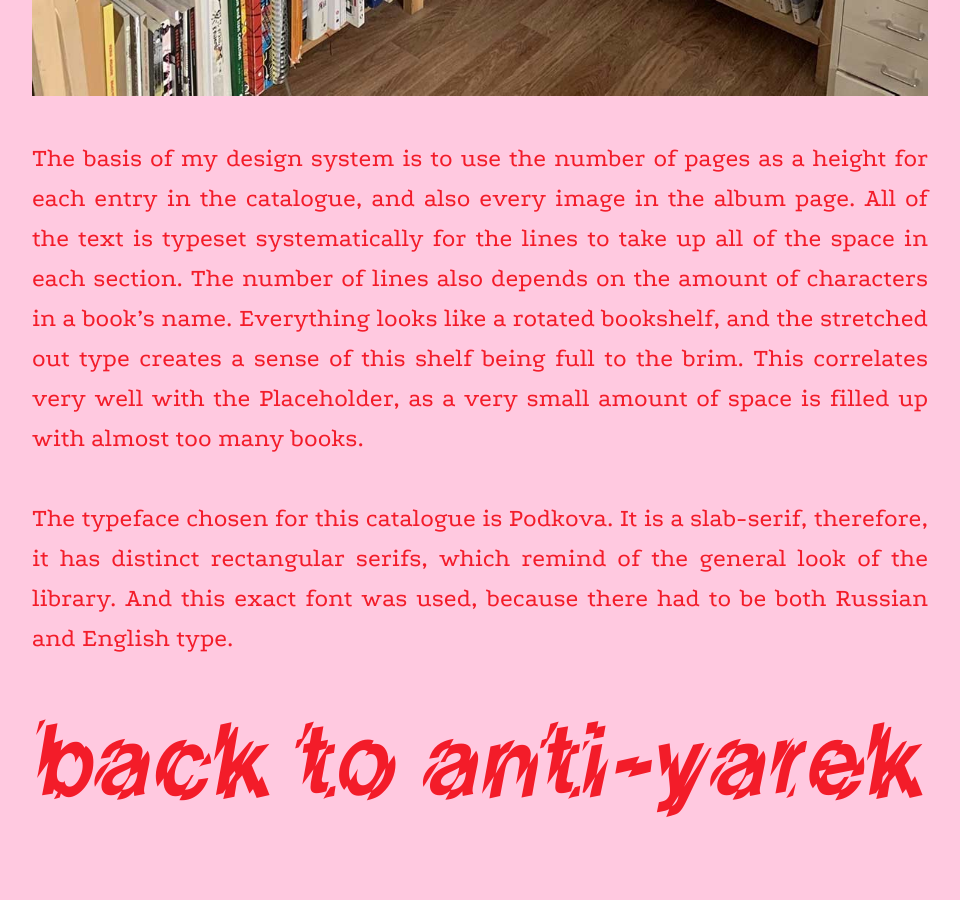
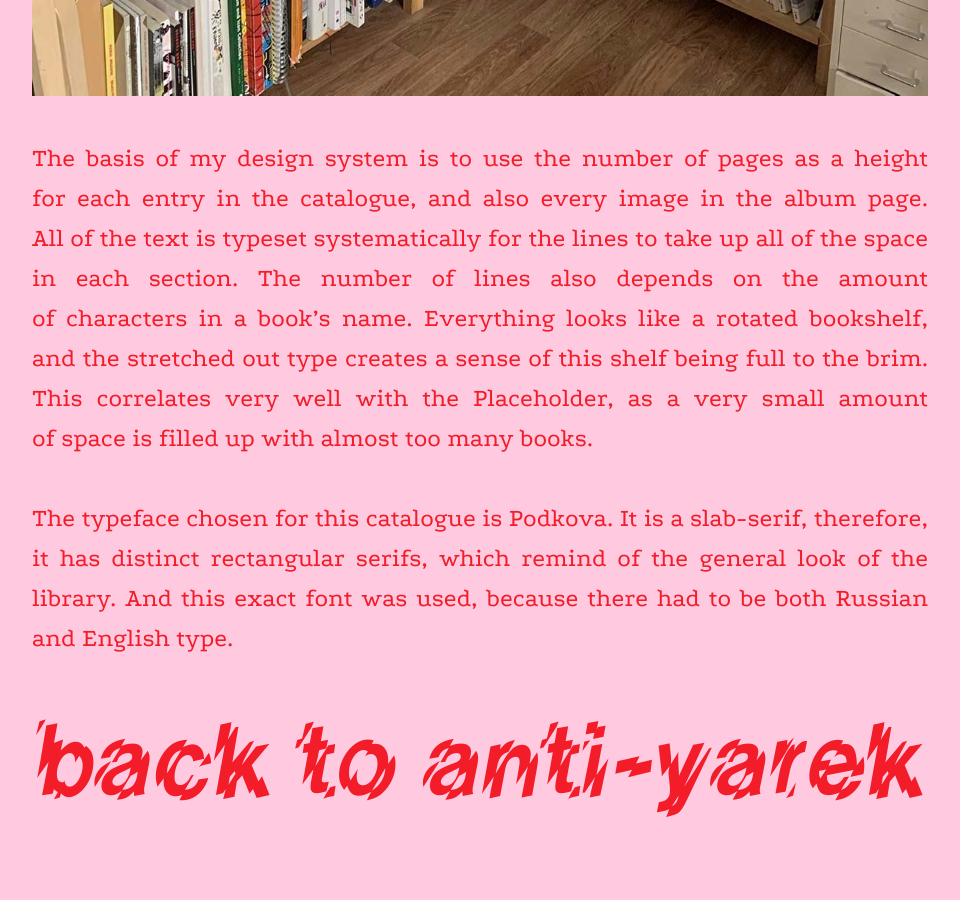
Before and after one commit to anti-yarek/anti-yarek, a plain HTML site: page placeholder.html in a window 1280 px wide. Shown: the part 4040-4940 px from the top of the page, without its empty margins (160-1120 px from the left). Drawn offline with nearby package versions, Linux system fonts and the light colour scheme.

Commit message:
placeholder line br

```diff
--- a/placeholder.html
+++ b/placeholder.html
@@ -64,7 +64,7 @@
         </p>
         <img src="assets/IMG_2991.jpg" id="library" alt="">
         <p>
-            The basis of my design system is to use the number of pages as a height for each entry in the catalogue, and also every image in the album page. All of the text is typeset systematically for the lines to take up all of the space in each section. The number of lines also depends on the amount of characters in a book’s name. Everything looks like a rotated bookshelf, and the stretched out type creates a sense of this shelf being full to the brim. This correlates very well with the Placeholder, as a very small amount of space is filled up with almost too many books.
+            The basis of my design system is to use the number of pages as a height <span style="white-space: nowrap"> for each entry in the catalogue, and also every image in the album page. </span> <span style="white-space: nowrap"> All of the text is typeset systematically for the lines to take up all of the space</span> in each section. The number of lines also depends on the amount <span style="white-space: nowrap">of characters in a book’s name. Everything looks like a rotated bookshelf,</span> <span style="white-space: nowrap">and the stretched out type creates a sense of this shelf being full to the brim.</span> This correlates very well with the Placeholder, as a very small amount <span style="white-space: nowrap"> of space is filled up with almost too many books.</span>
         </p>
         <p>
             The typeface chosen for this catalogue is Podkova. It is a slab-serif, therefore, it has distinct rectangular serifs, which remind of the general look of the library. And this exact font was used, because there had to be both Russian and English type.
```
